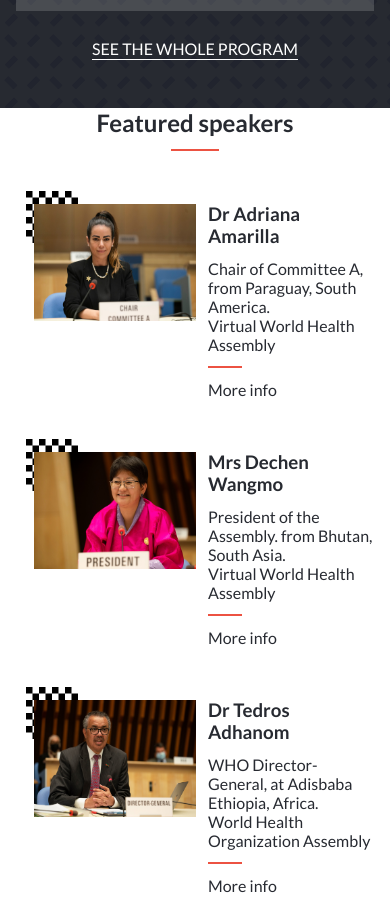
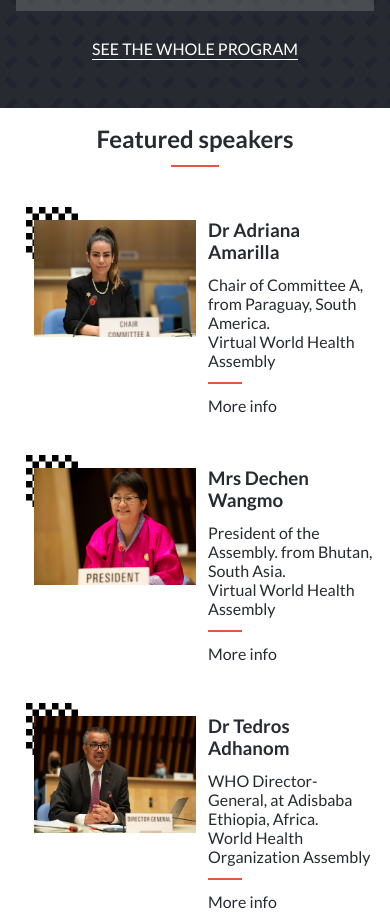
Before and after one commit to Alusp/World-Health-Assembly, a website: page index.html in a window 390 px wide. Shown: the part 1419-2333 px from the top of the page. Drawn offline with Linux system fonts and the light colour scheme; a web font is replaced by a local one.

Commit message:
updated speakers

```diff
--- a/index.html
+++ b/index.html
@@ -226,7 +226,7 @@
       </section>
       <section class="partners">
         <div class="title-group">
-          <h2 class="title">Partner</h2>
+          <h2 class="title">Partners</h2>
           <hr />
         </div>
         <ul>
--- a/style.css
+++ b/style.css
@@ -704,6 +704,14 @@ header {
     row-gap: 40px;
     column-gap: 48px;
   }
+
+  .speakers .title-group {
+    padding-top: 16px;
+    display: flex;
+    flex-direction: column;
+    gap: 12px;
+    align-items: center;
+  }
 }
 
 /* ############################ desktop only ############################ */
```
